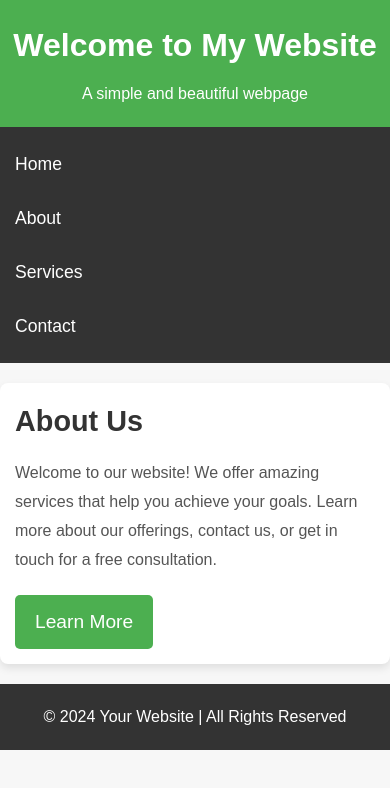
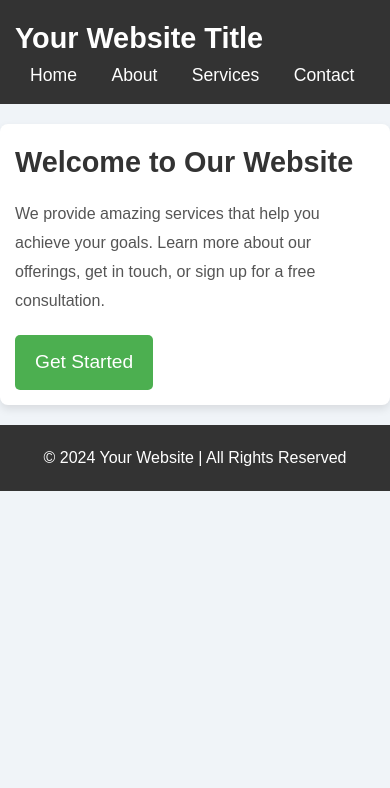
Before and after one commit to Lychesann/Lychesann.github.io, a plain HTML site: page index.html in a window 390 px wide. Drawn offline with Linux system fonts and the light colour scheme.

Commit message:
Making it into a proper website

```diff
--- a/Styling.css
+++ b/Styling.css
@@ -9,42 +9,28 @@
 body {
     font-family: 'Arial', sans-serif;
     line-height: 1.6;
-    background-color: #f7f7f7;
+    background-color: #f0f4f8; /* Light gray-blue background */
     color: #333;
-    padding: 0;
-    margin: 0;
 }
 
-/* Header Styles */
-header {
-    background-color: #4CAF50;
-    color: #fff;
+/* Navbar Styles */
+nav {
+    background-color: #333; /* Dark background for navbar */
+    color: white;
+    padding: 10px 0;
     text-align: center;
-    padding: 20px 0;
 }
 
-    header h1 {
+    nav .title {
         font-size: 2.5em;
-        margin-bottom: 10px;
+        font-weight: bold;
     }
-
-    header p {
-        font-size: 1.2em;
-    }
-
-/* Navigation Bar Styles */
-nav {
-    display: flex;
-    justify-content: center;
-    background-color: #333;
-    padding: 10px 0;
-}
 
     nav a {
         color: white;
         text-decoration: none;
         padding: 10px 20px;
-        margin: 0 10px;
+        margin: 0 15px;
         border-radius: 5px;
         font-size: 1.1em;
     }
@@ -105,17 +91,14 @@ footer {
 
 /* Responsive Styles */
 @media (max-width: 768px) {
-    header h1 {
-        font-size: 2em;
+    nav {
+        text-align: left;
+        padding: 15px;
     }
 
-    header p {
-        font-size: 1em;
-    }
-
-    nav {
-        flex-direction: column;
-    }
+        nav .title {
+            font-size: 1.8em;
+        }
 
         nav a {
             margin: 5px 0;
--- a/index.html
+++ b/index.html
@@ -8,24 +8,23 @@
 </head>
 <body>
 
-    <header>
-        <h1>Welcome to My Website</h1>
-        <p>A simple and beautiful webpage</p>
-    </header>
-
+    <!-- Navbar -->
     <nav>
+        <div class="title">Your Website Title</div>
         <a href="#">Home</a>
         <a href="#">About</a>
         <a href="#">Services</a>
         <a href="#">Contact</a>
     </nav>
 
+    <!-- Main Content -->
     <main>
-        <h2>About Us</h2>
-        <p>Welcome to our website! We offer amazing services that help you achieve your goals. Learn more about our offerings, contact us, or get in touch for a free consultation.</p>
-        <a href="#" class="btn">Learn More</a>
+        <h2>Welcome to Our Website</h2>
+        <p>We provide amazing services that help you achieve your goals. Learn more about our offerings, get in touch, or sign up for a free consultation.</p>
+        <a href="#" class="btn">Get Started</a>
     </main>
 
+    <!-- Footer -->
     <footer>
         <p>&copy; 2024 Your Website | All Rights Reserved</p>
     </footer>
```
